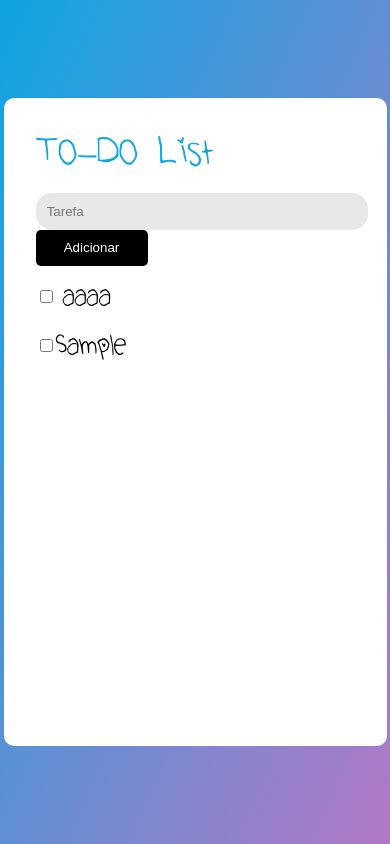
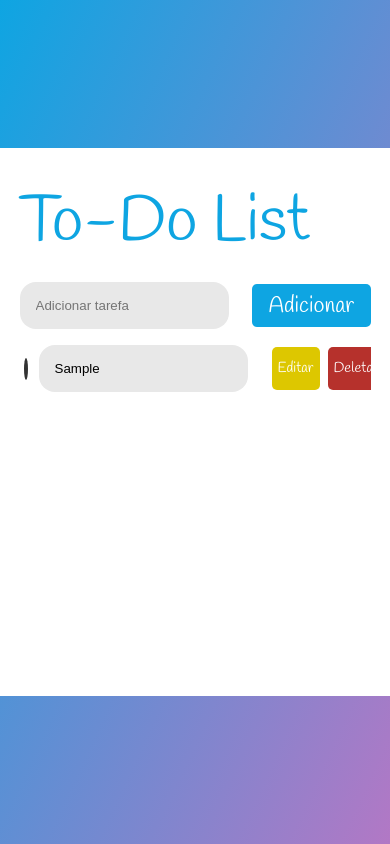
Before and after one commit to RafaelFortes01/to-do-list, a plain HTML site: page index.html in a window 390 px wide. Both pictures are taken after typing "Sample" into the empty fields and a click on the button "Adicionar". Drawn offline with Linux system fonts and the light colour scheme.

Commit message:
front end refinado, fonte alterada, progressão na responsividade, função de editar e excluir adicionadas

```diff
--- a/index.html
+++ b/index.html
@@ -3,14 +3,23 @@
   <head>
     <meta charset="UTF-8" />
     <meta name="viewport" content="width=device-width, initial-scale=1.0" />
+    <link rel="stylesheet" href="/styles/style.css" />
+    <script
+      src="https://kit.fontawesome.com/319b354d2e.js"
+      crossorigin="anonymous"
+    ></script>
+    <script src="src/index.js" defer></script>
+    <link
+      rel="stylesheet"
+      href="https://cdnjs.cloudflare.com/ajax/libs/font-awesome/6.0.0-beta3/css/all.min.css"
+    />
     <link rel="preconnect" href="https://fonts.googleapis.com" />
     <link rel="preconnect" href="https://fonts.gstatic.com" crossorigin />
     <link
-      href="https://fonts.googleapis.com/css2?family=Roboto:wght@400;700&display=swap"
+      href="https://fonts.googleapis.com/css2?family=Handlee&display=swap"
       rel="stylesheet"
     />
-    <link rel="stylesheet" href="/styles/style.css" />
-    <script src="src/index.js" defer></script>
+
     <title>To-Do List</title>
   </head>
 
@@ -19,16 +28,16 @@
       <h1>To-Do List</h1>
 
       <div id="input-div">
-        <input type="text" placeholder="Tarefa" id="input" autocomplete="off" />
+        <input
+          type="text"
+          placeholder="Adicionar tarefa"
+          id="input"
+          autocomplete="off"
+        />
         <button id="addButton">Adicionar</button>
       </div>
 
-      <div id="list">
-        <div class="uniqueToDo">
-          <input type="checkbox" class="toDoInputs" />
-          <label for="" class="toDoLabels">aaaa</label>
-        </div>
-      </div>
+      <div id="list"></div>
     </div>
   </body>
 </html>
--- a/src/index.js
+++ b/src/index.js
@@ -1,37 +1,86 @@
 const input = document.querySelector('#input')
+const addButton = document.querySelector('#addButton')
 const list = document.querySelector('#list')
-const button = document.querySelector('#addButton')
 
-button.addEventListener('click', () => {
+addButton.addEventListener('click', () => {
 
    if(!input.value) {
       alert('Escreva algo')
-      console.log(input.value)
+      return
    }else {
-      const createInput = document.createElement('input')
-      const createLabel = document.createElement('label')
+
       const createDiv = document.createElement('div')
+      const createInputCheckbox = document.createElement('input')
+      const createInputText = document.createElement('input')
+      const createEditButton = document.createElement('button')
+      const createDeleteButton = document.createElement('button')
       let inputValue = input.value
 
 
-      createInput.setAttribute('type', 'checkbox')
-      createInput.setAttribute('name', 'to-do')
-      createInput.classList.add('toDoInputs')
-      createLabel.classList.add('toDoLabels')
       createDiv.classList.add('uniqueToDo')
 
+      createInputCheckbox.setAttribute('type', 'checkbox')
+      createInputCheckbox.setAttribute('name', 'to-do')
+      createInputCheckbox.classList.add('toDoInputs')
 
-      createLabel.innerHTML = inputValue
+      createInputText.setAttribute('readonly', 'readonly')
+      createInputText.classList.add('toDoInputsTextReadonly')
+
+      createEditButton.classList.add('editButton')
+      createEditButton.innerText = 'Editar'
+
+      // Edit Button
+      createEditButton.addEventListener('click', () => {
+
+         if (createEditButton.innerText.toLocaleLowerCase() == 'editar') {
+
+            createInputText.removeAttribute('readonly');
+            createInputText.focus();
+
+            createInputText.classList.add('toDoInputsText')
+            createInputText.classList.remove('toDoInputsTextReadonly')
+
+
+            createEditButton.innerText = 'Salvar'
+            createEditButton.classList.remove('editButton')
+            createEditButton.classList.add('saveButton')
+
+        } else {
+
+            createInputText.setAttribute('readonly', 'readonly');
+
+            createInputText.classList.add('toDoInputsTextReadonly')
+            createInputText.classList.remove('toDoInputsText')
+
+            createEditButton.innerText = 'Editar'
+            createEditButton.classList.remove('saveButton')
+            createEditButton.classList.add('editButton')
+
+        }
+       });
+      //
+
+      createDeleteButton.classList.add('deleteButton')
+      createDeleteButton.innerText = 'Deletar'
+
+      //Delete Button
+      createDeleteButton.addEventListener('click', () => {
+         if(confirm('Tem certeza que deseja deletar?')){
+            list.removeChild(createDiv)
+         }
+       });
+
+      //
+
+      createInputText.value = inputValue
 
       list.appendChild(createDiv)
-      createDiv.appendChild(createInput)
-      createDiv.appendChild(createLabel)
+      createDiv.appendChild(createInputCheckbox)
+      createDiv.appendChild(createInputText)
+      createDiv.appendChild(createEditButton)
+      createDiv.appendChild(createDeleteButton)
 
       input.value = ''
    }
 
 })
-
-checkbox.addEventListener('change', () => {
-   alert('Olá')
-})
--- a/styles/style.css
+++ b/styles/style.css
@@ -22,18 +22,12 @@ time, mark, audio, video {
 html, body {
    height: 100%;
 }
-
-@font-face {
-   font-family: 'Cute_Font';
-   src: url('/fonts/Cute_Font.ttf') format('truetype')
-}
 /*===================================================================================================================*/
 
 
 body {
-
    background: linear-gradient(to right bottom,#0ea5e2,#b278c5);
-   font-family: 'Cute_Font', sans-serif;
+   font-family: "Handlee", cursive;
    display: flex;
    align-items: center;
    justify-content: center;
@@ -42,41 +36,43 @@ body {
 #main-content {
    background-color: white;
    width: 90%;
-   max-width: 700px;
-   height: 600px;
+   max-width: 600px;
+   height: 500px;
    border-radius: 10px;
    display: flex;
    flex-direction: column;
    margin: 0 auto;
-   padding: 2rem 0 1rem 2rem;
+   padding: 2rem 2rem 1rem 2rem;
 }
 
 h1 {
-   font-size: 3rem;
+   font-size: 4rem;
    color: #0ea5e2;
    padding-bottom: 1rem;
 }
 
+#input-div {
+   display: flex;
+   justify-content: space-between;
+   align-items: center;
+}
+
 #input {
    border: none;
-   padding: 0.7rem 9rem 0.7rem 0.7rem;
+   padding: 1rem;
    border-radius: 1rem;
    background: #e8e8e8;
    border: 1rem;
-}
-
-label {
-   font-size: 2rem;
-   vertical-align: middle;
-}
-
-p {
-   font-size: 2rem;
+   min-width: calc(100% - 11rem);
+   margin-right: 1rem;
+   flex-shrink: 2;
 }
 
 #addButton {
-   height: 2.2rem;
-   width: 7rem;
+   font-family: "Handlee", cursive;
+   font-size: 1.4rem;
+   height: 2.7rem;
+   width: 7.4rem;
    color: #fff;
    background-color: #0ea5e2;
    border: none;
@@ -87,13 +83,128 @@ p {
 #addButton:hover {
    background-color: #08719c;
  }
- #addButton:focus {
-   background-color: black;
- }
+
+label {
+   font-size: 2rem;
+   vertical-align: middle;
+}
+
 #list {
    overflow-y: auto;
 }
 
 .uniqueToDo {
    padding-top: 1rem;
+   display: flex;
+   justify-content: space-between;
+   align-items: center;
+   gap: 0.5rem;
 }
+
+.toDoInputsText {
+   border: none;
+   padding: 1rem;
+   border-radius: 1rem;
+   background: #e8e8e8;
+   flex-grow: 2;
+   margin-right: 1rem;
+}
+.toDoInputsText:focus {
+   outline: none;
+   background-color: #cecece;
+}
+
+.toDoInputsTextReadonly{
+   border: none;
+   padding: 1rem;
+   border-radius: 1rem;
+   background: #e8e8e8;
+   flex-grow: 2;
+   margin-right: 1rem;
+   cursor: default;
+}
+.toDoInputsTextReadonly:focus{
+   outline: none;
+}
+
+.deleteButton {
+   font-family: "Handlee", cursive;
+   font-size: 0.9rem;
+   height: 2.7rem;
+   width: 3.5rem;
+   color: #fff;
+   background-color: #b6312c;
+   border: none;
+   border-radius: 5px;
+   cursor: pointer;
+   transition: background-color 0.3s ease;
+}
+.deleteButton:hover {
+   background-color: #912e2b;
+}
+
+.editButton {
+   font-family: "Handlee", cursive;
+   font-size: 0.9rem;
+   height: 2.7rem;
+   width: 3.5rem;
+   color: #fff;
+   background-color: #ddc700;
+   border: none;
+   border-radius: 5px;
+   cursor: pointer;
+   transition: background-color 0.3s ease;
+}
+.editButton:hover {
+   background-color: #b8a60c;
+}
+
+.saveButton {
+   font-family: "Handlee", cursive;
+   font-size: 0.9rem;
+   height: 2.7rem;
+   width: 3.5rem;
+   color: #fff;
+   background-color: #a1e91c;
+   border: none;
+   border-radius: 5px;
+   cursor: pointer;
+   transition: background-color 0.3s ease;
+}
+.saveButton:hover {
+   background-color: #8eca1e;
+}
+
+
+
+/* Checkbox */
+
+
+.toDoInputs {
+   appearance: none;
+    -webkit-appearance: none;
+    -moz-appearance: none;
+    width: 22px;
+    height: 22px;
+    border: 2px solid #333;
+    border-radius: 50%;
+    cursor: pointer;
+    vertical-align: middle;
+    position: relative;
+}
+
+.toDoInputs:checked {
+   background-color: green;
+}
+
+.toDoInputs:checked::before {
+   font-family: 'Font Awesome 5 Free';
+   font-weight: 900;
+   content: "\f00c";
+   font-size: 14px;
+   color: white;
+   position: absolute;
+   top: 50%;
+   left: 50%;
+   transform: translate(-50%, -50%);
+}
```
Also changed, not shown: fonts/Cute_Font.ttf (deleted).
